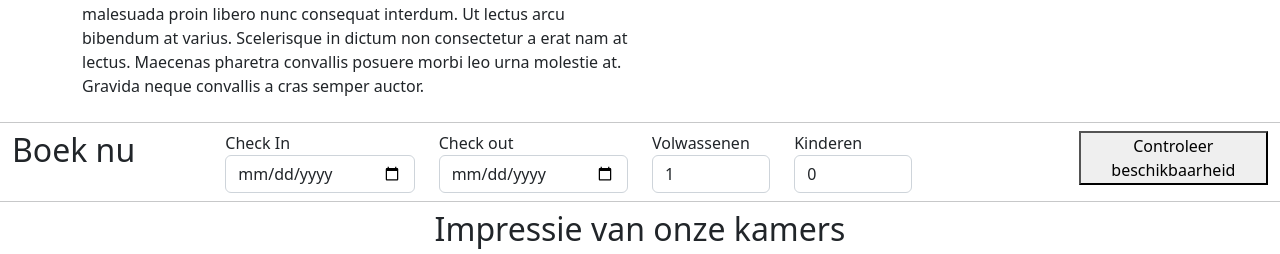
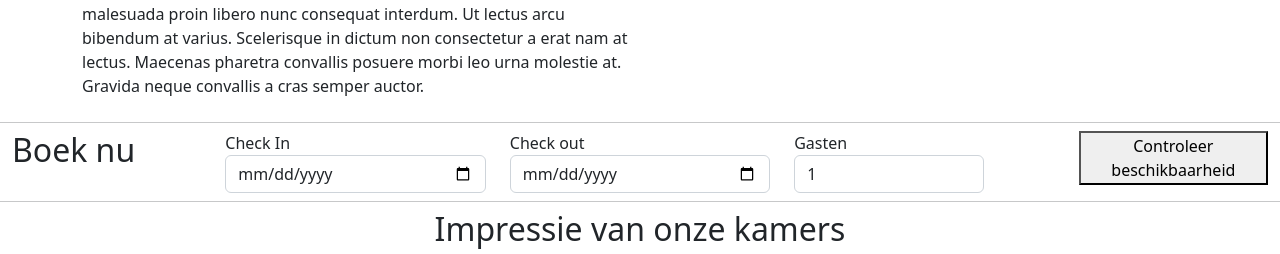
Before and after one commit to SebasJan/WelgelegenBB-WebDev1-Eindopdracht, a PHP site: page / in a window 1280 px wide. Shown: the part 878-1132 px from the top of the page. Run offline with PHP 8.4, Linux system fonts and the light colour scheme; some libraries are stand-ins or nearby versions.

Commit message:
only guests

```diff
--- a/app/controllers/availabilitycontroller.php
+++ b/app/controllers/availabilitycontroller.php
@@ -10,12 +10,11 @@ class AvailabilityController extends Controller
         $beginDate = $_GET['beginDate'];
         $endDate = $_GET['endDate'];
         $amountOfGuests = $_GET['amountOfGuests'];
-        $amountOfGuestsChilderen = $_GET['amountOfGuestsChilderen'];
 
         # get all rooms
         require __DIR__ . '/../repositories/bookingrepository.php';
         $bookingRepository = new BookingRepository();
-        $rooms = $bookingRepository->getAvailableRooms($amountOfGuests, $amountOfGuestsChilderen, $beginDate, $endDate);
+        $rooms = $bookingRepository->getAvailableRooms($amountOfGuests, $beginDate, $endDate);
 
         # check if there are rooms available
         if (count($rooms) == 0) {
--- a/app/controllers/homecontroller.php
+++ b/app/controllers/homecontroller.php
@@ -15,7 +15,6 @@ class HomeController extends Controller
         if ($_SERVER['REQUEST_METHOD'] === 'POST') {
             # sanitize input
             $amountOfGuests = htmlspecialchars($_POST['amount_of_guests']);
-            $amountOfGuestsChilderen = htmlspecialchars($_POST['amount_of_guests_childeren']);
             $beginDate = htmlspecialchars($_POST['check_in_date']);
             $endDate = htmlspecialchars($_POST['check_out_date']);
 
@@ -30,7 +29,7 @@ class HomeController extends Controller
                 return;
             }
             # go to book page with query string
-            header('Location: /availability?beginDate=' . $beginDate . '&endDate=' . $endDate . '&amountOfGuests=' . $amountOfGuests . '&amountOfGuestsChilderen=' . $amountOfGuestsChilderen);
+            header('Location: /availability?beginDate=' . $beginDate . '&endDate=' . $endDate . '&amountOfGuests=' . $amountOfGuests);
         }
     }
 }
--- a/app/repositories/bookingrepository.php
+++ b/app/repositories/bookingrepository.php
@@ -3,8 +3,9 @@ require __DIR__ . '/repository.php';
 
 class BookingRepository extends Repository
 {
-    public function getAvailableRooms($amountOfGuests, $amountOfGuestsChilderen, $beginDate, $endDate)
+    public function getAvailableRooms($amountOfGuests, $beginDate, $endDate)
     {
+        # TODO: use amount of guests to filter rooms
         # prepare sql statement
         $stmt = $this::$connection->prepare("SELECT * FROM Room WHERE id NOT IN
                 (SELECT room_id FROM Booking WHERE
--- a/app/views/home/index.php
+++ b/app/views/home/index.php
@@ -64,36 +64,27 @@
                             </div>
                             <div class="col-md-8">
                                 <div class="row no-margin">
-                                    <div class="col-md-3">
+                                    <div class="col-md-4">
                                         <div class="form-group">
                                             <span class="form-label">Check In</span>
                                             <input class="form-control" type="date" name="check_in_date" required>
                                         </div>
                                     </div>
-                                    <div class="col-md-3">
+                                    <div class="col-md-4">
                                         <div class="form-group">
                                             <span class="form-label">Check out</span>
                                             <input class="form-control" type="date" name="check_out_date" required>
                                         </div>
                                     </div>
-                                    <div class="col-md-2">
+                                    <div class="col-md-3">
                                         <div class="form-group">
-                                            <span class="form-label">Volwassenen</span>
+                                            <span class="form-label">Gasten</span>
                                             <select class="form-control" name="amount_of_guests" required>
                                                 <option>1</option>
                                                 <option>2</option>
                                                 <option>3</option>
-                                            </select>
-                                            <span class="select-arrow"></span>
-                                        </div>
-                                    </div>
-                                    <div class="col-md-2">
-                                        <div class="form-group">
-                                            <span class="form-label">Kinderen</span>
-                                            <select class="form-control" name="amount_of_guests_childeren" required>
-                                                <option>0</option>
-                                                <option>1</option>
-                                                <option>2</option>
+                                                <option>4</option>
+                                                <option>5</option>
                                             </select>
                                             <span class="select-arrow"></span>
                                         </div>
--- a/app/views/reservation/room.inc.php
+++ b/app/views/reservation/room.inc.php
@@ -8,7 +8,7 @@
             <?php echo $roomDescription ?>
         </p>
         <p class="card-text">
-            <?php echo 'Prijs per nacht: €' . $roomPricePerNight ?>
+            <?php echo 'Prijs per nacht: €' . $totalRoomPrice ?>
         </p>
     </div>
 </div>
```
Also changed, not shown: app/views/availability/index.php (+3 -5 lines), app/views/reservation/index.php (+2 -7 lines).
